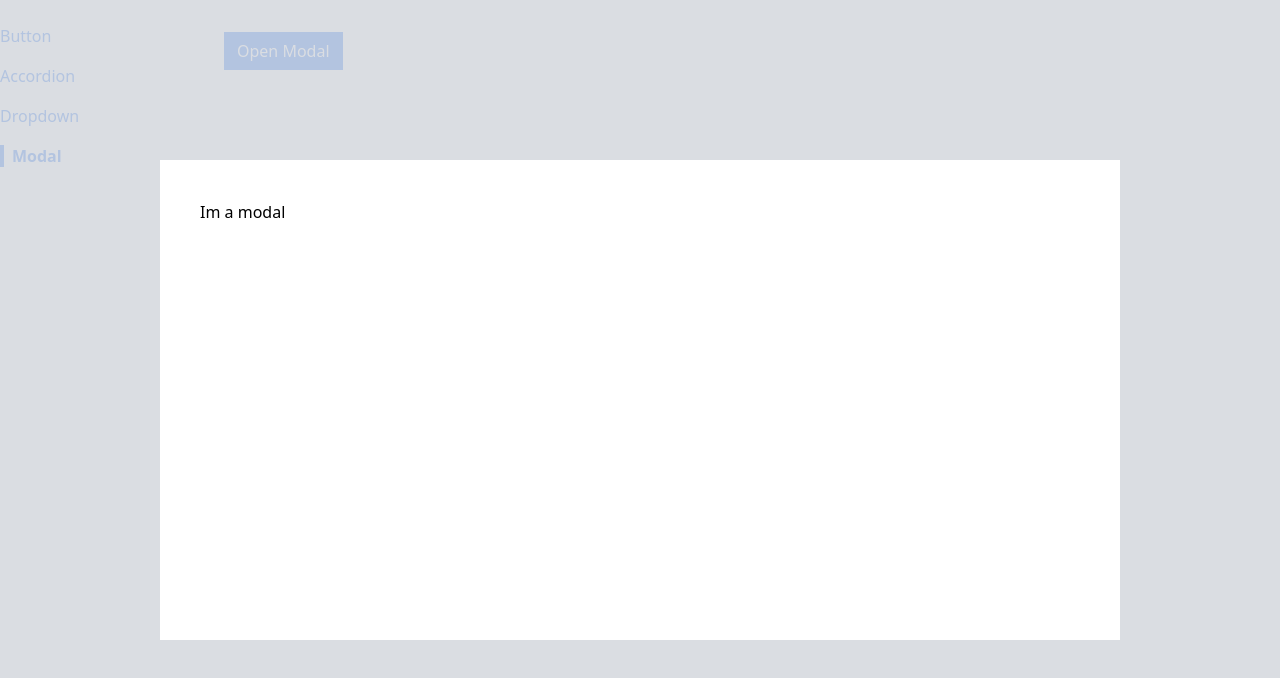
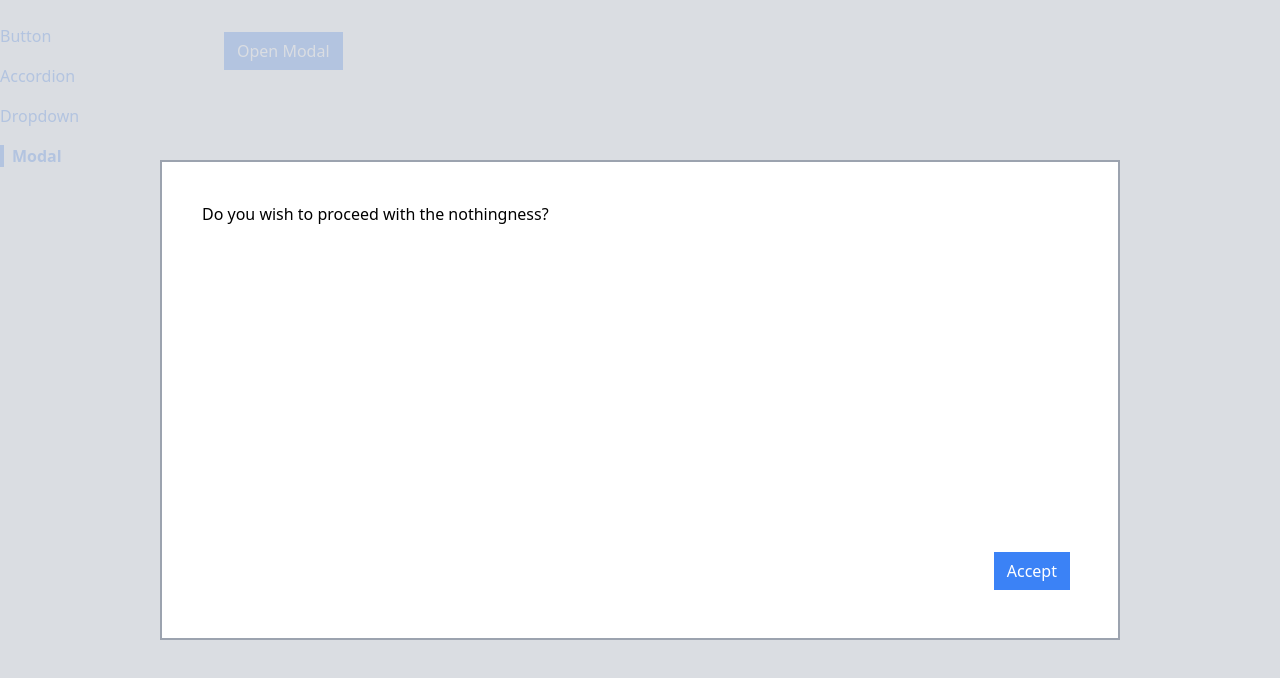
Before and after one commit to miguelkubrusly/components-showcase-app, a React (Create React App) app: page /modal in a window 1280 px wide. Both pictures are taken after a click on the button "Open Modal". Shown: the top 678 px of the page. Built offline with nearby package versions, Linux system fonts and the light colour scheme.

Commit message:
feat(modal): add action bar and styli ng

```diff
--- a/src/components/Modal.tsx
+++ b/src/components/Modal.tsx
@@ -1,13 +1,18 @@
 import ReactDOM from "react-dom";
 
-function Modal({ onClose }: ModalProp) {
+function Modal({ children, onClose, actionBar }: ModalProp) {
   return ReactDOM.createPortal(
     <div>
       <div
         onClick={onClose}
         className="absolute inset-0 bg-gray-300 opacity-80"
       ></div>
-      <div className="absolute inset-40 p-10 bg-white">Im a modal</div>
+      <div className="absolute inset-40 p-10 bg-white border-2 border-solid border-gray-400 border-le">
+        <div className="flex flex-col justify-between h-full">
+          {children}
+          <div className="flex justify-end">{actionBar}</div>
+        </div>{" "}
+      </div>
     </div>,
     document.querySelector(".modal-container")!
   );
--- a/src/pages/ModalPage.tsx
+++ b/src/pages/ModalPage.tsx
@@ -11,12 +11,24 @@ function ModalPage() {
     setIsOpen(true);
   };
 
+  const actionBar = (
+    <Button primary onClick={handleClose}>
+      Accept
+    </Button>
+  );
+
+  const modal = (
+    <Modal onClose={handleClose} actionBar={actionBar}>
+      Do you wish to proceed with the nothingness?
+    </Modal>
+  );
+
   return (
     <div>
       <Button primary onClick={handleClick}>
         Open Modal
       </Button>
-      {isOpen && <Modal onClose={handleClose} />}
+      {isOpen && modal}
     </div>
   );
 }
--- a/src/types.d.ts
+++ b/src/types.d.ts
@@ -61,7 +61,9 @@ declare global {
   };
 
   type ModalProp = {
+    children: React.ReactNode;
     onClose: () => void;
+    actionBar: React.ReactNode;
   };
 }
 
```
